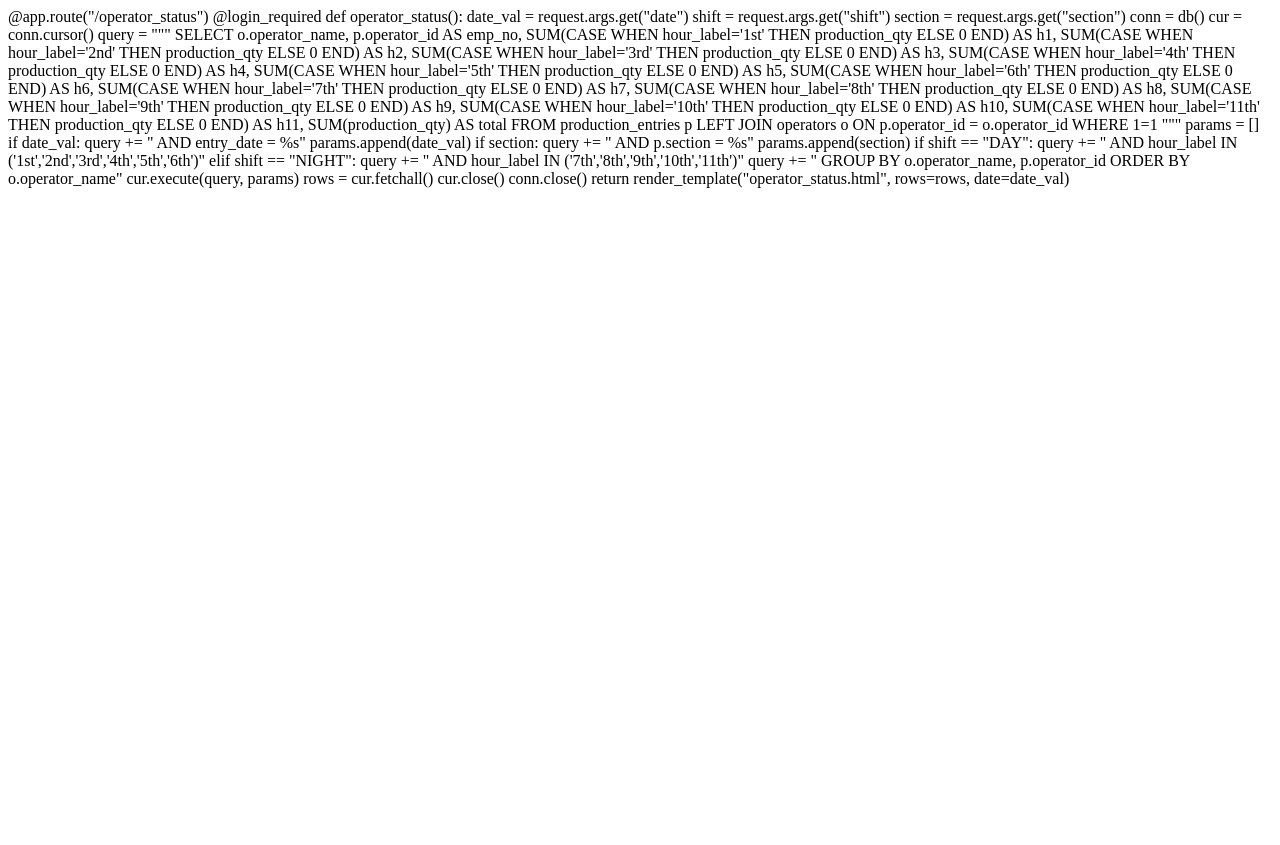
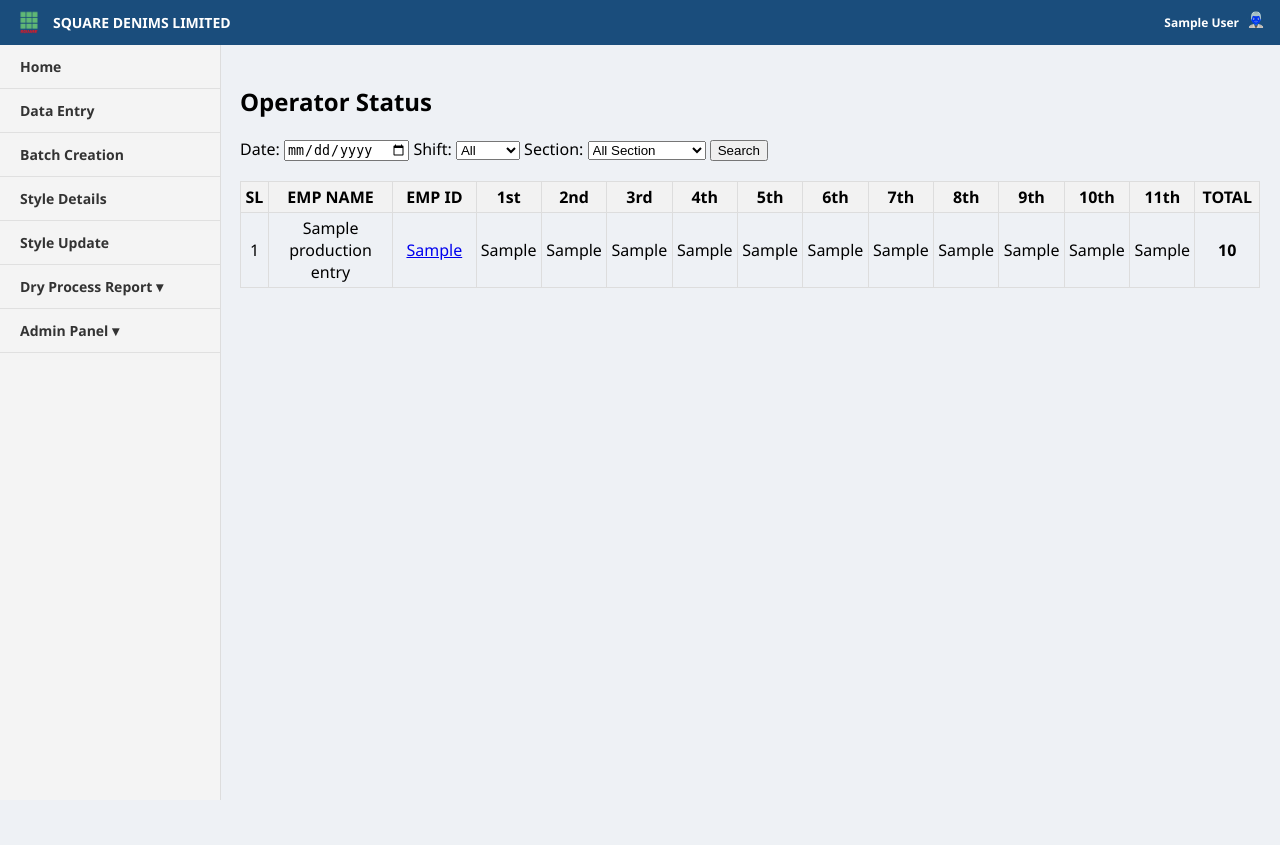
Before and after one commit to IE-SQUARE/Garments-Production-System, a Flask app: page /operator_status in a window 1280 px wide. Before the commit the page ends 188 px from the top, so only its background shows below. Run offline with Flask 3, Linux system fonts and the light colour scheme; the visitor is signed in with stand-in values (Sample User, id 1); a database or web service that is not in the repository returns one stand-in record (values such as "Sample title"); some libraries are stand-ins or nearby versions.

Commit message:
Update operator_status.html

```diff
--- a/templates/operator_status.html
+++ b/templates/operator_status.html
@@ -1,50 +1,214 @@
-@app.route("/operator_status")
-@login_required
-def operator_status():
-    date_val = request.args.get("date")
-    shift = request.args.get("shift")
-    section = request.args.get("section")
+{% extends "base.html" %}
 
-    conn = db()
-    cur = conn.cursor()
+{% block content %}
 
-    query = """
-    SELECT
-        o.operator_name,
-        p.operator_id AS emp_no,
-        SUM(CASE WHEN hour_label='1st' THEN production_qty ELSE 0 END) AS h1,
-        SUM(CASE WHEN hour_label='2nd' THEN production_qty ELSE 0 END) AS h2,
-        SUM(CASE WHEN hour_label='3rd' THEN production_qty ELSE 0 END) AS h3,
-        SUM(CASE WHEN hour_label='4th' THEN production_qty ELSE 0 END) AS h4,
-        SUM(CASE WHEN hour_label='5th' THEN production_qty ELSE 0 END) AS h5,
-        SUM(CASE WHEN hour_label='6th' THEN production_qty ELSE 0 END) AS h6,
-        SUM(CASE WHEN hour_label='7th' THEN production_qty ELSE 0 END) AS h7,
-        SUM(CASE WHEN hour_label='8th' THEN production_qty ELSE 0 END) AS h8,
-        SUM(CASE WHEN hour_label='9th' THEN production_qty ELSE 0 END) AS h9,
-        SUM(CASE WHEN hour_label='10th' THEN production_qty ELSE 0 END) AS h10,
-        SUM(CASE WHEN hour_label='11th' THEN production_qty ELSE 0 END) AS h11,
-        SUM(production_qty) AS total
-    FROM production_entries p
-    LEFT JOIN operators o ON p.operator_id = o.operator_id
-    WHERE 1=1
-    """
-    params = []
-    if date_val:
-        query += " AND entry_date = %s"
-        params.append(date_val)
-    if section:
-        query += " AND p.section = %s"
-        params.append(section)
-    if shift == "DAY":
-        query += " AND hour_label IN ('1st','2nd','3rd','4th','5th','6th')"
-    elif shift == "NIGHT":
-        query += " AND hour_label IN ('7th','8th','9th','10th','11th')"
+<style>
 
-    query += " GROUP BY o.operator_name, p.operator_id ORDER BY o.operator_name"
+.popup-overlay{
+display:none;
+position:fixed;
+top:0;
+left:220px;
+width:calc(100% - 220px);
+height:100%;
+background:rgba(0,0,0,0.3);
+justify-content:center;
+align-items:center;
+z-index:1000;
+}
 
-    cur.execute(query, params)
-    rows = cur.fetchall()
-    cur.close()
-    conn.close()
+.popup-content{
+background:white;
+padding:20px;
+width:1200px;        /* popup width barano */
+max-height:80vh;     /* screen er 80% height */
+overflow:auto;
+border-radius:6px;
+box-shadow:0 0 10px rgba(0,0,0,0.3);
+}
 
-    return render_template("operator_status.html", rows=rows, date=date_val)
+table{
+width:100%;
+border-collapse:collapse;
+}
+
+th,td{
+border:1px solid #ddd;
+padding:4px;
+text-align:center;
+}
+
+th{
+background:#f2f2f2;
+}
+
+/* SL */
+th:nth-child(1),
+td:nth-child(1){
+width:20px;
+}
+
+/* EMP NAME */
+th:nth-child(2),
+td:nth-child(2){
+width:300px;
+}
+
+/* EMP ID */
+th:nth-child(3),
+td:nth-child(3){
+width:110px;
+}
+
+/* Hour columns */
+th:nth-child(n+4):nth-child(-n+14),
+td:nth-child(n+4):nth-child(-n+14){
+width:60px;
+}
+
+/* TOTAL column */
+th:nth-child(15),
+td:nth-child(15){
+width:90px;
+font-weight:bold;
+}
+
+th:nth-child(1){width:25px;}
+th:nth-child(2){width:90px;}
+th:nth-child(3){width:180px;}
+th:nth-child(n+4){width:70px;}
+
+</style>
+
+
+<h2>Operator Status</h2>
+
+<form method="get" style="margin-bottom:20px;">
+
+Date:
+<input type="date" name="date"
+value="{{ request.args.get('date', today) }}">
+
+Shift:
+<select name="shift">
+
+<option value="">All</option>
+
+<option value="DAY"
+{% if request.args.get('shift') == 'DAY' %}selected{% endif %}>
+DAY
+</option>
+
+<option value="NIGHT"
+{% if request.args.get('shift') == 'NIGHT' %}selected{% endif %}>
+NIGHT
+</option>
+
+</select>
+
+Section:
+<select name="section">
+
+<option value="">All Section</option>
+<option value="Whisker">Whisker</option>
+<option value="Brushing">Brushing</option>
+<option value="Laser">Laser</option>
+<option value="Spray">Spray</option>
+<option value="Special Process">Special Process</option>
+<option value="3D">3D</option>
+
+</select>
+
+<button type="submit">Search</button>
+
+</form>
+
+
+<table>
+
+<tr>
+<th>SL</th>
+<th>EMP NAME</th>
+<th>EMP ID</th>
+
+<th>1st</th>
+<th>2nd</th>
+<th>3rd</th>
+<th>4th</th>
+<th>5th</th>
+<th>6th</th>
+<th>7th</th>
+<th>8th</th>
+<th>9th</th>
+<th>10th</th>
+<th>11th</th>
+
+<th>TOTAL</th>
+</tr>
+
+{% for r in rows %}
+<tr>
+
+<td>{{ loop.index }}</td>
+<td>{{ r.operator_name }}</td>
+
+<td>
+<a href="#" onclick="openOperatorDetail('{{ r.emp_no }}'); return false;">
+{{ r.emp_no }}
+</a>
+</td>
+
+<td>{{ r.h1 }}</td>
+<td>{{ r.h2 }}</td>
+<td>{{ r.h3 }}</td>
+<td>{{ r.h4 }}</td>
+<td>{{ r.h5 }}</td>
+<td>{{ r.h6 }}</td>
+<td>{{ r.h7 }}</td>
+<td>{{ r.h8 }}</td>
+<td>{{ r.h9 }}</td>
+<td>{{ r.h10 }}</td>
+<td>{{ r.h11 }}</td>
+
+<td><b>{{ r.total }}</b></td>
+
+</tr>
+{% endfor %}
+
+</table>
+
+
+<div id="popupOverlay" class="popup-overlay">
+<div class="popup-content" id="popupContent"></div>
+</div>
+
+
+<script>
+
+function openOperatorDetail(emp_id){
+
+let date = document.querySelector('input[name="date"]').value
+
+fetch(`/operator_detail?emp_id=${emp_id}&date=${date}`)
+.then(res => res.text())
+.then(html => {
+
+document.getElementById("popupContent").innerHTML = html
+document.getElementById("popupOverlay").style.display = "flex"
+
+})
+
+}
+
+// outside click = close
+document.getElementById("popupOverlay").onclick = function(e){
+
+if(e.target === this){
+this.style.display="none"
+}
+
+}
+
+</script>
+
+{% endblock %}
```
